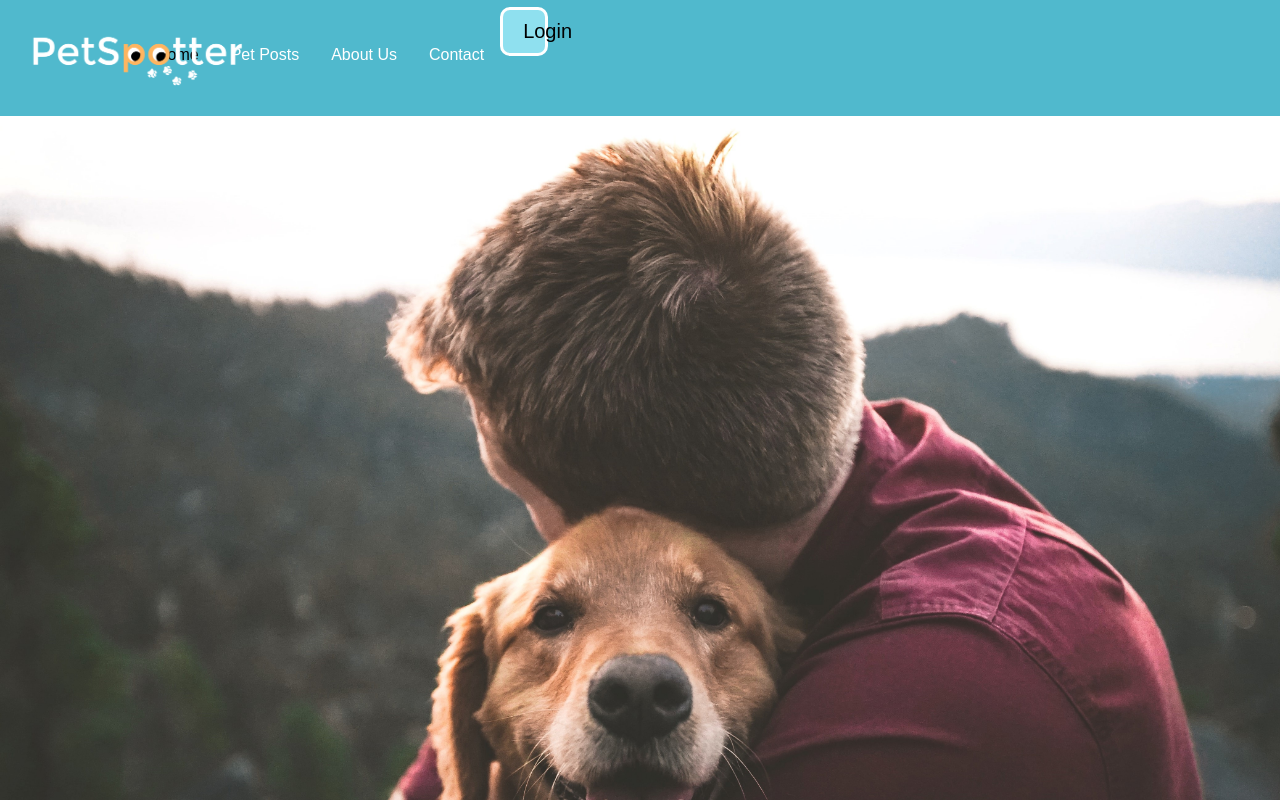
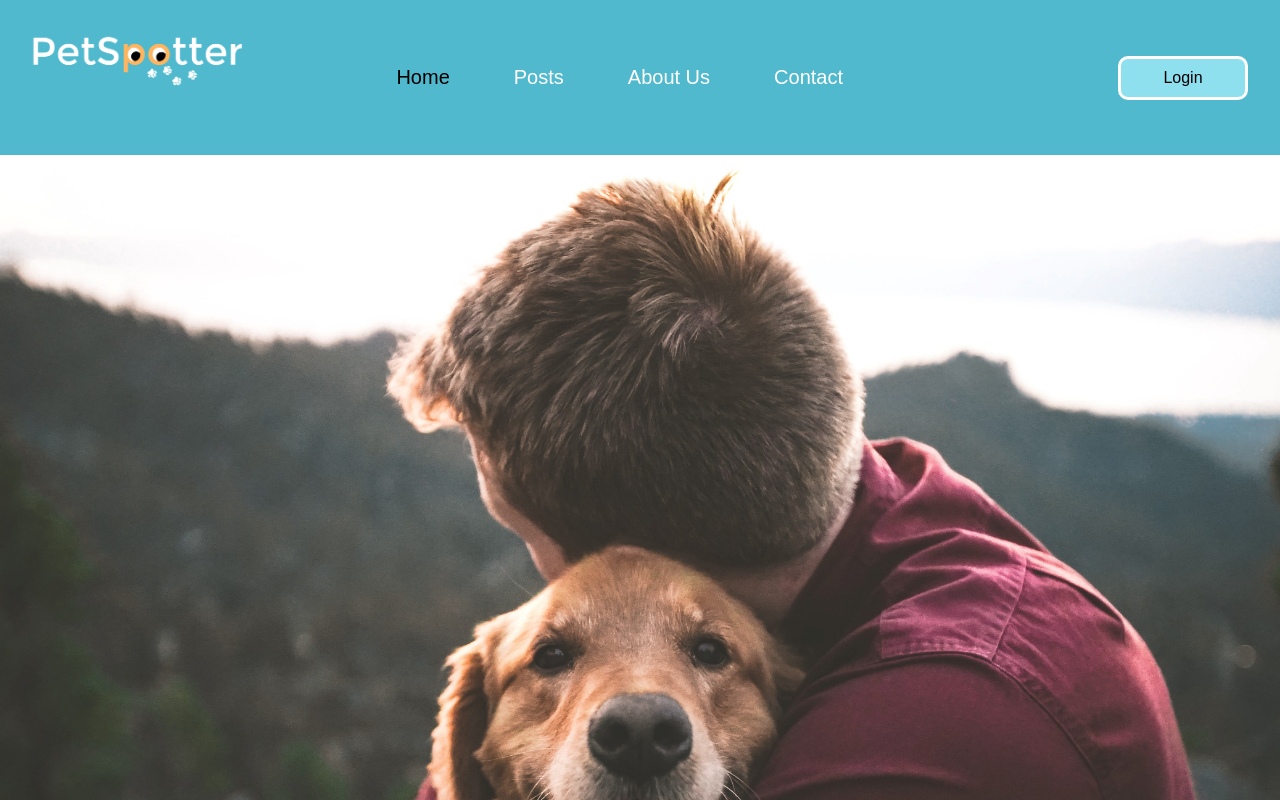
Before and after one commit to CoffeeDoodles/final-project-fe, a React (Create React App) app in the folder code/: page / in a window 1280 px wide. Shown: the top 800 px of the page. Built offline with nearby package versions, Linux system fonts and the light colour scheme; the HTML template or start-up script is replaced by a standard one; a web font is replaced by a local one.

Commit message:
fixed navbar, restyled

```diff
--- a/code/src/App.js
+++ b/code/src/App.js
@@ -14,6 +14,7 @@ import About from './components/pages/About'
 import PostForm from './components/PostForm'
 import Login from './components/pages/Login'
 import Register from './components/pages/Register'
+import Navbar from './components/Navbar';
 
 // 2. added form reducer in combineReducers
 const reducer = combineReducers({
@@ -27,6 +28,8 @@ const App = () => {
   return (
     <BrowserRouter>
       <Provider store={store}>
+        <div>
+         <Navbar />
           <Switch>
             <Route exact path="/" component={Home} />
             <Route path="/petposts" component={PetPosts} />
@@ -36,6 +39,7 @@ const App = () => {
             <Route path="/register" component={Register} />
             <Route path="/login" component={Login} />
           </Switch>
+        </div>
       </Provider>
     </BrowserRouter>
   );
--- a/code/src/components/Header.js
+++ b/code/src/components/Header.js
@@ -1,17 +1,15 @@
-import React from 'react'
+// import React from 'react'
 
-import Navbar from './Navbar'
-import Logo from './Logo'
+
+// import Logo from './Logo'
 
 
 
-const Header = () => {
-    return(
-      <>
-        <Logo />
-        <Navbar />
-      </>
-    )
-}
+// const Header = () => {
+//     return(
 
-export default Header
+
+//     )
+// }
+
+// export default Header
--- a/code/src/components/Navbar.js
+++ b/code/src/components/Navbar.js
@@ -3,9 +3,8 @@ import { useDispatch, useSelector, batch} from 'react-redux'
 import { Link } from 'react-router-dom'
 
 import user from '../reducers/user'
-import { Nav, NavLink, Bars, NavMenu, ButtonWrapper } from './styled-components/NavbarElements';
-import { PrimaryButton } from './styled-components/FormElements'
-import CreatePostButton from './CreatePostButton';
+import Logo from './Logo';
+import { NavbarWrapper, NavLink, NavMenu, ButtonWrapper, Button } from './styled-components/NavbarElements';
 
 
 const Navbar = () => {
@@ -24,40 +23,50 @@ const Navbar = () => {
   if (accessToken) {
     return (
       <>
-      <Nav>
-        <Bars />
+      <NavbarWrapper>
+        <div classname="logo-wrapper">
+          <Logo />
+        </div>
         <NavMenu>
-        <NavLink to='/' activeStyle>
+        <ButtonWrapper>
+          <Link to="/create-post">
+            <Button className="create-button" type="submit">
+              New Post
+            </Button>
+          </Link>
+        </ButtonWrapper>
+        <NavLink to='/'>
           Home
         </NavLink>
-        <NavLink to='/petposts' activeStyle>
-          Pet Posts
+        <NavLink to='/petposts'>
+          Posts
         </NavLink>
-        <NavLink to='/about-us' activeStyle>
+        <NavLink to='/about-us'>
           About Us
         </NavLink>
-        <NavLink to='/contact' activeStyle>
+        <NavLink to='/contact'>
           Contact
         </NavLink>
+        <ButtonWrapper>
+          <Button onClick={onButtonClick} > Logout </Button>
+        </ButtonWrapper>
         </NavMenu>
-        <ButtonWrapper>
-          <CreatePostButton />
-          <PrimaryButton onClick={onButtonClick} > Logout </PrimaryButton>
-        </ButtonWrapper>
-      </Nav>
+      </NavbarWrapper>
       </>
     )
   } else {
     return (
 	<>
-	<Nav>
-		{/* <Bars /> */}
+	<NavbarWrapper>
+        <div classname="logo-wrapper">
+          <Logo />
+        </div>
         <NavMenu>
-		<NavLink to='/' >
+        <NavLink to='/'>
           Home
         </NavLink>
         <NavLink to='/petposts'>
-			Pet Posts
+          Posts
         </NavLink>
         <NavLink to='/about-us'>
           About Us
@@ -68,12 +77,12 @@ const Navbar = () => {
         </NavMenu>
     <ButtonWrapper>
           <Link to="/login">
-            <PrimaryButton>
+            <Button>
               Login
-            </PrimaryButton>
+            </Button>
           </Link>
     </ButtonWrapper>
-	</Nav>
+	</NavbarWrapper>
 	</>
 )};
 };
--- a/code/src/components/pages/Home.js
+++ b/code/src/components/pages/Home.js
@@ -1,6 +1,5 @@
 import React from 'react'
 
-import Header from '../Header'
 import Footer from '../Footer'
 import HeroSection from '../HeroSection'
 import ArticleSection from '../ArticleSection'
@@ -8,7 +7,6 @@ import ArticleSection from '../ArticleSection'
 const Home = () => {
   return(
     <>
-      <Header />
       <HeroSection />
       <ArticleSection />
       <Footer />
--- a/code/src/components/styled-components/NavbarElements.js
+++ b/code/src/components/styled-components/NavbarElements.js
@@ -1,16 +1,14 @@
-import { FaBars } from 'react-icons/fa';
 import { NavLink as Link } from 'react-router-dom';
 import styled from 'styled-components/macro';
 
-export const Nav = styled.nav`
-  background: #50B9CD;
-  height: 116px;
+export const NavbarWrapper = styled.div`
+  background-color: #50B9CD;
+  width: 100vw;
   display: flex;
-  justify-content: evenly;
-  padding: 0.2rem calc((100vw - 1000px) / 2);
-  z-index: 5;
-  margin-top: -160px;
-
+  justify-content: space-between;
+  align-items: center;
+  margin: 0;
+  font-size: 20px;
 `;
 
 export const NavLink = styled(Link)`
@@ -18,7 +16,7 @@ export const NavLink = styled(Link)`
   display: flex;
   align-items: center;
   text-decoration: none;
-  padding: 0 1rem;
+  padding: 0 2rem;
   height: 100%;
   cursor: pointer;
   &.active {
@@ -26,60 +24,34 @@ export const NavLink = styled(Link)`
   }
 `;
 
-export const Bars = styled(FaBars)`
-  display: none;
-  color: #ffffff;
-  @media screen and (max-width: 768px) {
-    display: block;
-    position: absolute;
-    top: 0;
-    right: 0;
-    transform: translate(-100%, 75%);
-    font-size: 1.8rem;
-    cursor: pointer;
-  }
-`;
-
-export const NavMenu = styled.div`
+export const NavMenu = styled.nav`
   display: flex;
   align-items: center;
+  margin-right: 5rem;
   @media screen and (max-width: 768px) {
     display: none;
   }
 `;
 
-export const NavBtn = styled.nav`
-  display: flex;
-  align-items: center;
-  margin-right: 24px;
-  /* Third Nav */
-  /* justify-content: flex-end;
-  width: 100vw; */
-  @media screen and (max-width: 768px) {
-    display: none;
+
+export const ButtonWrapper = styled.div`
+  margin: 0 2rem;
+  padding: 0;
+  width: 130px;
+`
+export const Button = styled.button`
+  border-radius: 10px;
+  font-size: 16px;
+  font-weight: 100;
+  width: 100%;
+  margin: 10px 5px 10px 0;
+  padding: 10px 20px;
+  border: 3px solid white;
+  background-color: #8FE0EF;
+  &:hover {
+    background-color: #D1F8FF;
   }
-`;
+  cursor: pointer;
+`
 
-export const NavBtnLink = styled(Link)`
-  border-radius: 4px;
-  background: #808080;
-  padding: 10px 22px;
-  color: #000000;
-  outline: none;
-  border: none;
-  cursor: pointer;
-  transition: all 0.2s ease-in-out;
-  text-decoration: none;
-  /* Second Nav */
-  margin-left: 24px;
-  &:hover {
-    transition: all 0.2s ease-in-out;
-    background: #fff;
-    color: #808080;
-  }
-`
-export const ButtonWrapper = styled.div`
-  margin: 0;
-  background-coler: red;
-`
 ;
```
Lines whose indentation alone changed are shown as unchanged.
